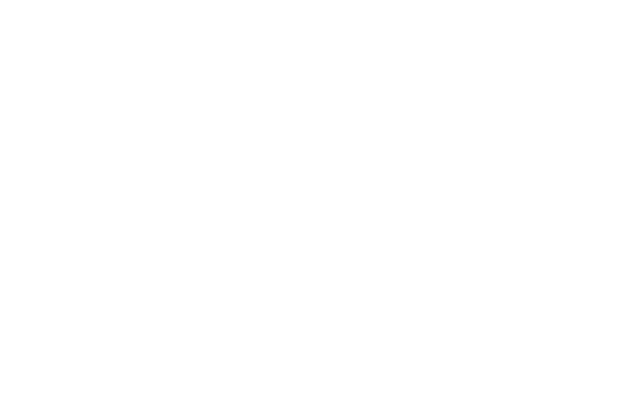
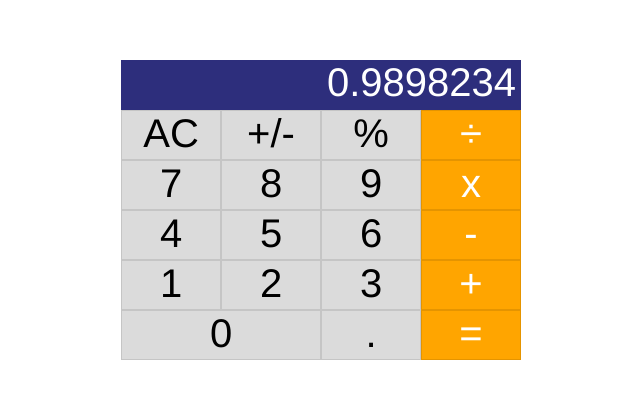
Before and after one commit to fernode/calculadora-vueJs, a Vue app: page / in a window 1280 px wide. Shown: the top 398 px of the page, without its empty margins (319-959 px from the left). Built offline with nearby package versions, Linux system fonts and the light colour scheme.

Commit message:
feat - add basic styles

```diff
--- a/src/components/Calculator.vue
+++ b/src/components/Calculator.vue
@@ -1,5 +1,26 @@
 <template>
-  <div class="calculator"></div>
+  <div class="calculator">
+    <div class="display">0.9898234</div>
+    <div class="btn">AC</div>
+    <div class="btn">+/-</div>
+    <div class="btn">%</div>
+    <div class="btn operator">÷</div>
+    <div class="btn">7</div>
+    <div class="btn">8</div>
+    <div class="btn">9</div>
+    <div class="btn operator">x</div>
+    <div class="btn">4</div>
+    <div class="btn">5</div>
+    <div class="btn">6</div>
+    <div class="btn operator">-</div>
+    <div class="btn">1</div>
+    <div class="btn">2</div>
+    <div class="btn">3</div>
+    <div class="btn operator">+</div>
+    <div class="btn zero">0</div>
+    <div class="btn">.</div>
+    <div class="btn operator">=</div>
+  </div>
 </template>
 
 <script>
@@ -8,7 +29,34 @@
 
 <style scoped>
 .calculator {
+  display: grid;
   grid-template-columns: repeat(4, 1fr);
   grid-auto-rows: minmax(50px, auto);
+  color: #000000;
+  font-size: 40px;
+  background: rgb(219, 219, 219);
+  width: 400px;
+  margin: 0 auto;
+}
+
+.display {
+  color: white;
+  padding-right: 5px;
+  text-align: right;
+  background: rgb(45, 46, 124);
+  grid-column: 1/5;
+}
+
+.zero {
+  grid-column: 1/3;
+}
+
+.operator {
+  background: orange;
+  color: #ffffff;
+}
+
+.btn {
+  border: 1px solid rgba(0, 0, 0, 0.1);
 }
 </style>
```
